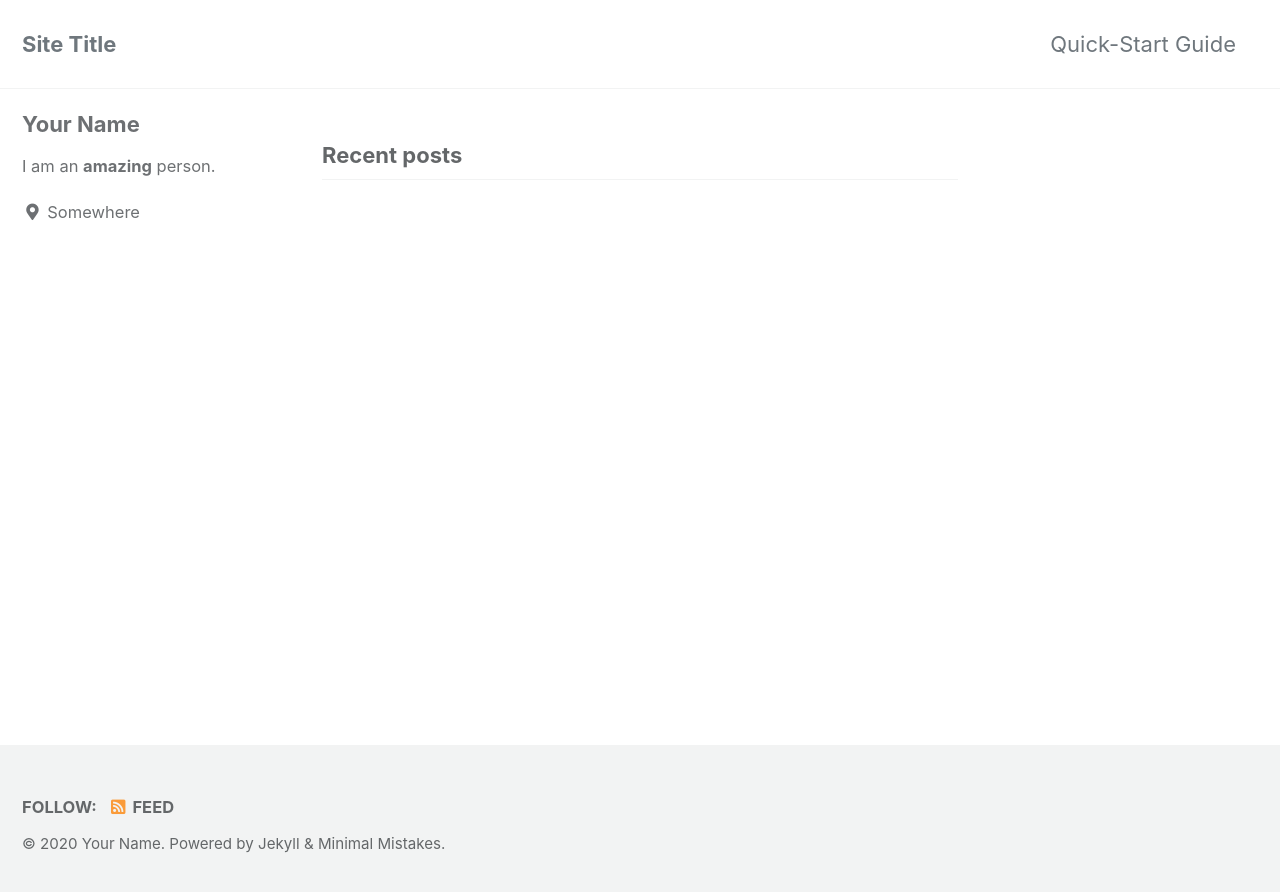
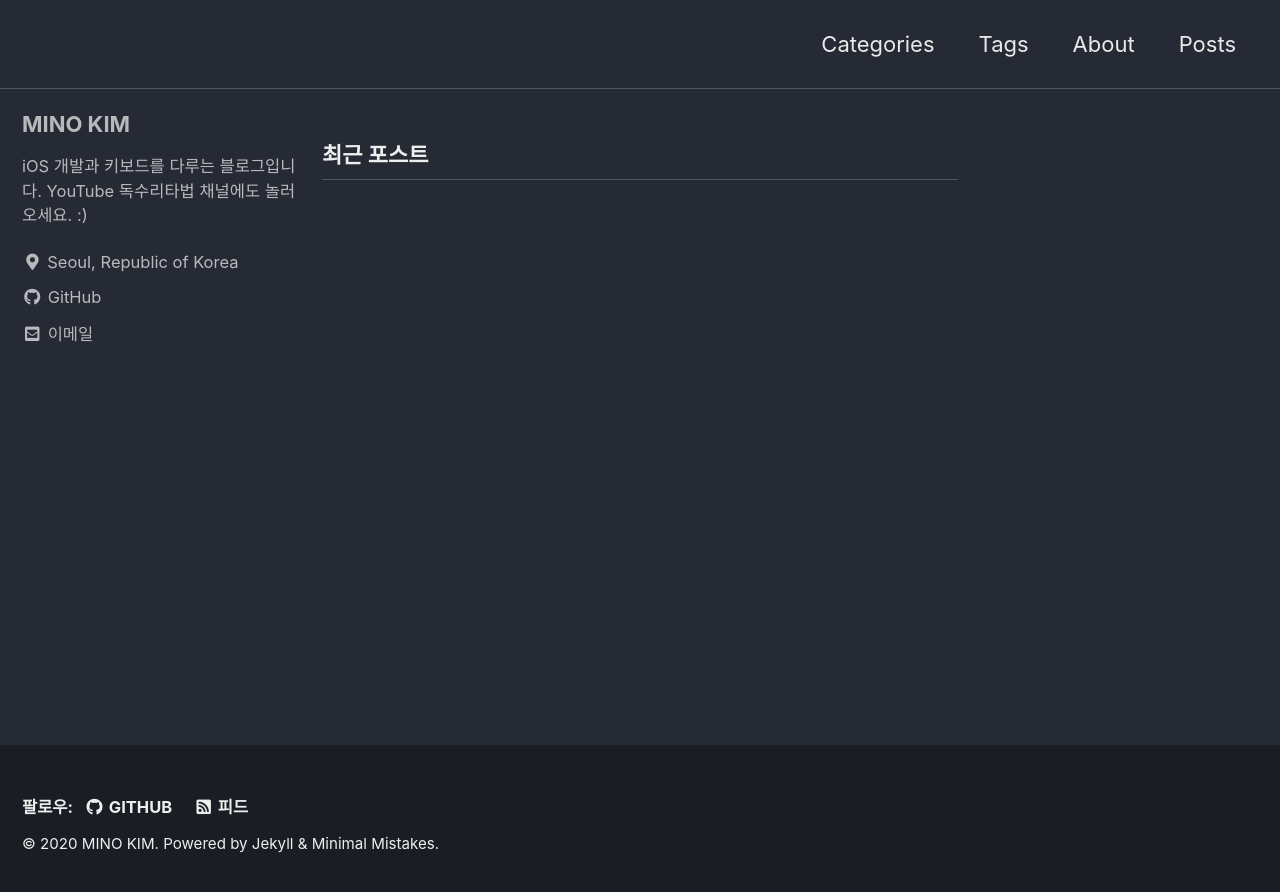
Before and after one commit to pi-pikachu/pi-pikachu.github.io, a Jekyll site: the page built from index.html, in a window 1280 px wide. Shown: the top 892 px of the page. Built offline with Jekyll 4.4.1, drawn with Linux system fonts in a browser that asks for light colours; cached includes are drawn as plain includes; the list of posts is cut into pages by our own code.

Commit message:
Update settings.

```diff
--- a/Gemfile
+++ b/Gemfile
@@ -1,2 +1,3 @@
 source "https://rubygems.org"
 gemspec
+gem 'jekyll-admin', group: :jekyll_plugins
--- a/_config.yml
+++ b/_config.yml
@@ -12,21 +12,21 @@
 
 # theme                  : "minimal-mistakes-jekyll"
 # remote_theme           : "mmistakes/minimal-mistakes"
-minimal_mistakes_skin    : "default" # "air", "aqua", "contrast", "dark", "dirt", "neon", "mint", "plum", "sunrise"
+minimal_mistakes_skin    : "dark" # "default", "air", "aqua", "contrast", "dirt", "neon", "mint", "plum", "sunrise"
 
 # Site Settings
-locale                   : "en-US"
-title                    : "Site Title"
+locale                   : "ko-KR"
+title                    : "키보드로 괴발개발"
 title_separator          : "-"
 subtitle                 : # site tagline that appears below site title in masthead
-name                     : "Your Name"
-description              : "An amazing website."
-url                      : # the base hostname & protocol for your site e.g. "https://mmistakes.github.io"
+name                     : "MINO KIM"
+description              : "iOS 개발과 키보드를 다루는 혼종 블로그"
+url                      : "https://pi-pikachu.github.io/" # the base hostname & protocol for your site e.g. "https://mmistakes.github.io"
 baseurl                  : # the subpath of your site, e.g. "/blog"
-repository               : # GitHub username/repo-name e.g. "mmistakes/minimal-mistakes"
+repository               : "pi-pikachu/pi-pikachu.github.io" # GitHub username/repo-name e.g. "mmistakes/minimal-mistakes"
 teaser                   : # path of fallback teaser image, e.g. "/assets/images/500x300.png"
 logo                     : # path of logo image to display in the masthead, e.g. "/assets/images/88x88.png"
-masthead_title           : # overrides the website title displayed in the masthead, use " " for no title
+masthead_title           : " " # overrides the website title displayed in the masthead, use " " for no title
 # breadcrumbs            : false # true, false (default)
 words_per_minute         : 200
 comments:
@@ -93,11 +93,11 @@ analytics:
 
 # Site Author
 author:
-  name             : "Your Name"
+  name             : "MINO KIM"
   avatar           : # path of avatar image, e.g. "/assets/images/bio-photo.jpg"
-  bio              : "I am an **amazing** person."
-  location         : "Somewhere"
-  email            :
+  bio              : "iOS 개발과 키보드를 다루는 블로그입니다. YouTube 독수리타법 채널에도 놀러오세요. :)"
+  location         : "Seoul, Republic of Korea"
+  email            : "mino.kim.1st@gmail.com"
   links:
     - label: "Email"
       icon: "fas fa-fw fa-envelope-square"
@@ -113,7 +113,7 @@ author:
       # url: "https://facebook.com/"
     - label: "GitHub"
       icon: "fab fa-fw fa-github"
-      # url: "https://github.com/"
+      url: "https://github.com/pi-pikachu"
     - label: "Instagram"
       icon: "fab fa-fw fa-instagram"
       # url: "https://instagram.com/"
@@ -129,7 +129,7 @@ footer:
       # url:
     - label: "GitHub"
       icon: "fab fa-fw fa-github"
-      # url:
+      url: "https://github.com/pi-pikachu"
     - label: "GitLab"
       icon: "fab fa-fw fa-gitlab"
       # url:
@@ -276,6 +276,6 @@ defaults:
       layout: single
       author_profile: true
       read_time: true
-      comments: # true
+      comments: true
       share: true
       related: true
--- /dev/null
+++ b/google1f2aea2b9d10980c.html
@@ -0,0 +1 @@
+google-site-verification: google1f2aea2b9d10980c.html
```
Also changed, not shown: _data/navigation.yml (+8 -8 lines).
